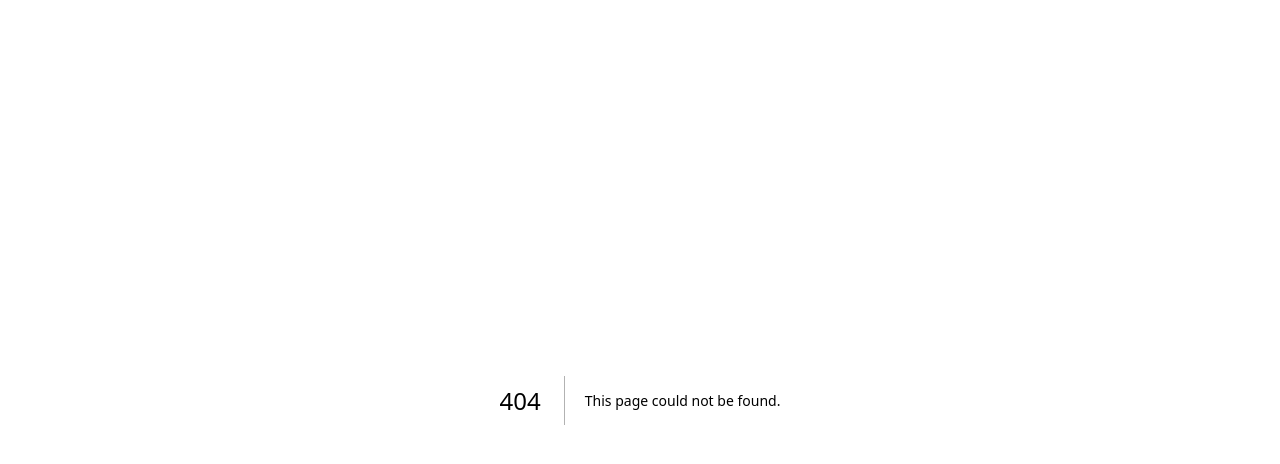
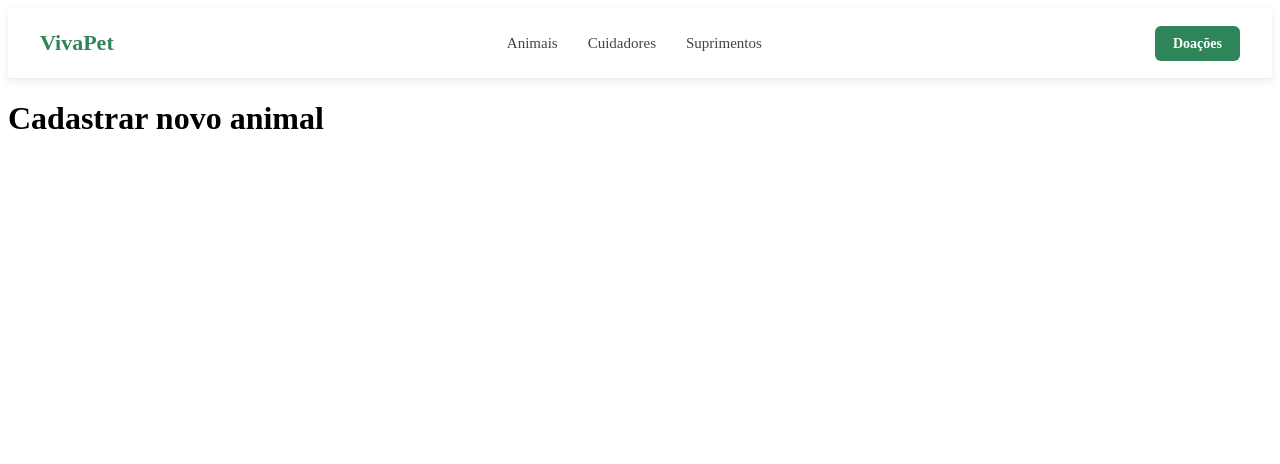
Before and after one commit to lucas1309-svn/vivapet, a Next.js app: page /animais/cadastrar in a window 1280 px wide. Before the commit this address had no page. Shown: the top 464 px of the page. Built offline with nearby package versions, Linux system fonts and the light colour scheme.

Commit message:
Feature: Header - Foram adicionadas as rotas referentes ao menu de contexto da aplicação

```diff
--- /dev/null
+++ b/src/app/animais/cadastrar/page.tsx
@@ -0,0 +1,8 @@
+export default function Cadastrar(){
+
+    return(
+        <div>
+            <h1>Cadastrar novo animal</h1>
+        </div>
+    )
+}
--- a/src/app/layout.tsx
+++ b/src/app/layout.tsx
@@ -1,3 +1,36 @@
+import Header from "@/components/Header/Header";
+
+export default function RootLayout({
+  children,
+}: Readonly<{
+  children: React.ReactNode;
+}>) {
+
+  return(
+
+    <html lang="">
+    <body>
+
+
+     <Header />
+
+     {children}
+
+
+    </body>
+    </html>
+
+  )
+}
+
+
+
+
+
+
+
+
+/*
 import type { Metadata } from "next";
 import { Geist, Geist_Mono } from "next/font/google";
 import "./globals.css";
@@ -31,3 +64,4 @@
     </html>
   );
 }
+  */
--- a/src/app/page.tsx
+++ b/src/app/page.tsx
@@ -1,65 +1,11 @@
-import Image from "next/image";
+
+
 
 export default function Home() {
   return (
-    <div className="flex flex-col flex-1 items-center justify-center bg-zinc-50 font-sans dark:bg-black">
-      <main className="flex flex-1 w-full max-w-3xl flex-col items-center justify-between py-32 px-16 bg-white dark:bg-black sm:items-start">
-        <Image
-          className="dark:invert"
-          src="/next.svg"
-          alt="Next.js logo"
-          width={100}
-          height={20}
-          priority
-        />
-        <div className="flex flex-col items-center gap-6 text-center sm:items-start sm:text-left">
-          <h1 className="max-w-xs text-3xl font-semibold leading-10 tracking-tight text-black dark:text-zinc-50">
-            To get started, edit the page.tsx file.
-          </h1>
-          <p className="max-w-md text-lg leading-8 text-zinc-600 dark:text-zinc-400">
-            Looking for a starting point or more instructions? Head over to{" "}
-            <a
-              href="https://vercel.com/templates?framework=next.js&utm_source=create-next-app&utm_medium=appdir-template-tw&utm_campaign=create-next-app"
-              className="font-medium text-zinc-950 dark:text-zinc-50"
-            >
-              Templates
-            </a>{" "}
-            or the{" "}
-            <a
-              href="https://nextjs.org/learn?utm_source=create-next-app&utm_medium=appdir-template-tw&utm_campaign=create-next-app"
-              className="font-medium text-zinc-950 dark:text-zinc-50"
-            >
-              Learning
-            </a>{" "}
-            center.
-          </p>
-        </div>
-        <div className="flex flex-col gap-4 text-base font-medium sm:flex-row">
-          <a
-            className="flex h-12 w-full items-center justify-center gap-2 rounded-full bg-foreground px-5 text-background transition-colors hover:bg-[#383838] dark:hover:bg-[#ccc] md:w-[158px]"
-            href="https://vercel.com/new?utm_source=create-next-app&utm_medium=appdir-template-tw&utm_campaign=create-next-app"
-            target="_blank"
-            rel="noopener noreferrer"
-          >
-            <Image
-              className="dark:invert"
-              src="/vercel.svg"
-              alt="Vercel logomark"
-              width={16}
-              height={16}
-            />
-            Deploy Now
-          </a>
-          <a
-            className="flex h-12 w-full items-center justify-center rounded-full border border-solid border-black/[.08] px-5 transition-colors hover:border-transparent hover:bg-black/[.04] dark:border-white/[.145] dark:hover:bg-[#1a1a1a] md:w-[158px]"
-            href="https://nextjs.org/docs?utm_source=create-next-app&utm_medium=appdir-template-tw&utm_campaign=create-next-app"
-            target="_blank"
-            rel="noopener noreferrer"
-          >
-            Documentation
-          </a>
-        </div>
-      </main>
+
+    <div>
+      <h1>Home</h1>
     </div>
   );
 }
--- /dev/null
+++ b/src/components/header/Header.css
@@ -0,0 +1,265 @@
+/* =====================================================
+   VARIÁVEIS GLOBAIS
+===================================================== */
+
+:root {
+  --cor-principal: #2f855a;
+  --cor-principal-hover: #276749;
+
+  --cor-fundo-header: #ffffff;
+  --cor-fundo-submenu: #ffffff;
+
+  --cor-texto: #333333;
+  --cor-texto-menu: #444444;
+  --cor-texto-branco: #ffffff;
+
+  --cor-borda: #eeeeee;
+
+  --tamanho-header: 70px;
+  --largura-maxima: 1200px;
+
+  --espacamento-menu: 30px;
+  --espacamento-submenu: 12px;
+
+  --sombra-header: 0 2px 8px rgba(0, 0, 0, 0.08);
+  --sombra-submenu: 0 4px 12px rgba(0, 0, 0, 0.12);
+}
+
+
+/* =====================================================
+   HEADER
+===================================================== */
+
+.header {
+  width: 100%;
+  height: var(--tamanho-header);
+
+  background-color: var(--cor-fundo-header);
+  border-bottom: 1px solid var(--cor-borda);
+
+  box-shadow: var(--sombra-header);
+}
+
+
+/* =====================================================
+   CONTAINER PRINCIPAL
+===================================================== */
+
+.header-container {
+  max-width: var(--largura-maxima);
+  height: 100%;
+
+  margin: 0 auto;
+  padding: 0 20px;
+
+  display: flex;
+  align-items: center;
+  justify-content: space-between;
+}
+
+
+/* =====================================================
+   LOGO
+===================================================== */
+
+.logo a {
+  color: var(--cor-principal);
+
+  font-size: 22px;
+  font-weight: bold;
+
+  text-decoration: none;
+}
+
+
+/* =====================================================
+   MENU PRINCIPAL
+===================================================== */
+
+.menu {
+  height: 100%;
+
+  display: flex;
+  align-items: center;
+  gap: var(--espacamento-menu);
+}
+
+
+.menu-item {
+  position: relative;
+
+  height: 100%;
+
+  display: flex;
+  align-items: center;
+
+  color: var(--cor-texto-menu);
+
+  font-size: 15px;
+  font-weight: 500;
+
+  cursor: pointer;
+}
+
+
+/* Efeito ao passar o mouse pelo menu */
+
+.menu-item:hover {
+  color: var(--cor-principal);
+}
+
+
+/* =====================================================
+   SUBMENU
+===================================================== */
+
+.submenu {
+  position: absolute;
+
+  top: 100%;
+  left: 0;
+
+  min-width: 230px;
+
+  display: none;
+  flex-direction: column;
+
+  background-color: var(--cor-fundo-submenu);
+
+  border: 1px solid var(--cor-borda);
+  border-radius: 6px;
+
+  box-shadow: var(--sombra-submenu);
+
+  z-index: 10;
+}
+
+
+/* Exibe o submenu ao passar o mouse */
+
+.menu-item:hover .submenu {
+  display: flex;
+}
+
+
+/* Links do submenu */
+
+.submenu a {
+  padding: var(--espacamento-submenu);
+
+  color: var(--cor-texto);
+
+  font-size: 14px;
+
+  text-decoration: none;
+}
+
+
+/* Efeito dos links do submenu */
+
+.submenu a:hover {
+  background-color: #f4f4f4;
+
+  color: var(--cor-principal);
+}
+
+
+/* =====================================================
+   BOTÃO DOAÇÕES
+===================================================== */
+
+.donations a {
+  padding: 10px 18px;
+
+  background-color: var(--cor-principal);
+  color: var(--cor-texto-branco);
+
+  border-radius: 6px;
+
+  font-size: 14px;
+  font-weight: bold;
+
+  text-decoration: none;
+}
+
+
+.donations a:hover {
+  background-color: var(--cor-principal-hover);
+}
+
+
+/* =====================================================
+   RESPONSIVIDADE
+===================================================== */
+
+@media (max-width: 768px) {
+
+  .header {
+    height: auto;
+  }
+
+  .header-container {
+    min-height: var(--tamanho-header);
+
+    flex-wrap: wrap;
+
+    padding-top: 15px;
+    padding-bottom: 15px;
+  }
+
+  .logo {
+    width: 100%;
+    text-align: center;
+  }
+
+  .menu {
+    width: 100%;
+
+    justify-content: center;
+
+    gap: 15px;
+
+    order: 3;
+  }
+
+  .donations {
+    margin-left: auto;
+  }
+
+  .menu-item {
+    height: 40px;
+
+    font-size: 14px;
+  }
+
+  .submenu {
+    left: 50%;
+
+    transform: translateX(-50%);
+  }
+}
+
+
+@media (max-width: 480px) {
+
+  .header-container {
+    flex-direction: column;
+    gap: 15px;
+  }
+
+  .logo {
+    width: auto;
+  }
+
+  .donations {
+    margin-left: 0;
+  }
+
+  .menu {
+    flex-wrap: wrap;
+  }
+
+  .submenu {
+    min-width: 210px;
+  }
+}
--- a/src/components/header/Header.tsx
+++ b/src/components/header/Header.tsx
@@ -1,5 +1,6 @@
 "use client"
 
+import "./Header.css"
 import Link from "next/link";
 
 export default function Header(){
@@ -14,6 +15,7 @@
 
                 <div className="logo">
                     <Link href="/"> VivaPet </Link>
+                </div>
 
                     <nav className="menu">
 
@@ -61,8 +63,6 @@
                         <Link href="/doacoes">Doações</Link>
                     </div>
 
-                </div>
-
             </div>
 
         </header>
```
Also changed, not shown: src/app/animais/necessidades/page.tsx (added, +9 -0 lines), src/app/cuidadores/cadastrar/page.tsx (added, +9 -0 lines), src/app/cuidadores/vincular/page.tsx (added, +9 -0 lines), src/app/suprimentos/cadastrar/page.tsx (added, +9 -0 lines), src/app/suprimentos/checar/page.tsx (added, +9 -0 lines).
